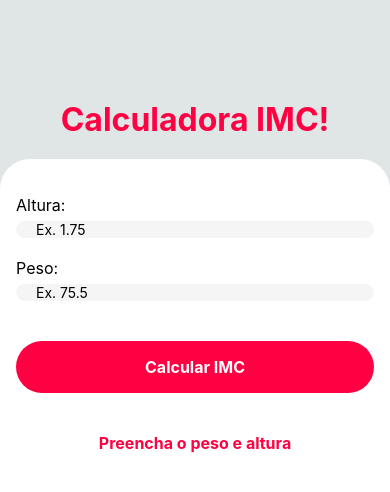
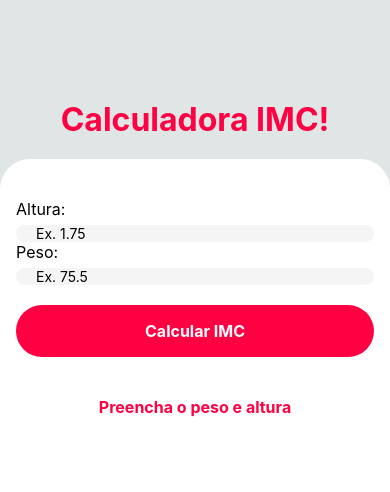
Before and after one commit to alvesdiogo/native-calc-imc, a React Native app: screen / in a window 390 px wide. Shown: the top 492 px of the page. Built offline with nearby package versions, Linux system fonts and the light colour scheme.

Commit message:
Ajustando os espaçamentos e adicionando o pressable, clicando fora do input e fechando teclado

```diff
--- a/src/components/Form/index.js
+++ b/src/components/Form/index.js
@@ -1,4 +1,13 @@
-import { StyleSheet, Text, View, TextInput, TouchableOpacity, Vibration } from 'react-native';
+import {
+  StyleSheet,
+  Text,
+  View,
+  TextInput,
+  TouchableOpacity,
+  Vibration,
+  Pressable,
+  Keyboard,
+} from 'react-native';
 import ResultImc from './ResultImc';
 import { useState } from 'react';
 import styles from './style';
@@ -12,7 +21,8 @@ export default function Form() {
   const [errorMessage, setErrorMessage] = useState(null);
 
   function imcCalculator() {
-    return setImc((weight / (height * height)).toFixed(2));
+    let heightFormat = height.replace(',', '.');
+    return setImc((weight / (heightFormat * heightFormat)).toFixed(2));
   }
 
   function verificationImc() {
@@ -41,6 +51,7 @@ export default function Form() {
   }
 
   return (
+    <Pressable onPress={Keyboard.dismiss} style={styles.form}>
       <View style={styles.container}>
         <View style={styles.inputContainer}>
           <Text style={styles.label}>Altura:</Text>
@@ -69,5 +80,6 @@ export default function Form() {
 
         <ResultImc result={imc} message={message} />
       </View>
+    </Pressable>
   );
 }
--- a/src/components/Form/style.js
+++ b/src/components/Form/style.js
@@ -1,20 +1,21 @@
 import { StyleSheet } from 'react-native';
 
 const styles = StyleSheet.create({
-  container: {
+  form: {
+    flex: 1,
     backgroundColor: '#FFFFFF',
+    width: '100%',
     height: '100%',
     borderTopLeftRadius: 30,
     borderTopRightRadius: 30,
     padding: 16,
+    paddingTop: 40,
   },
-  form: {
-    alignItems: 'center',
-    justifyContent: 'center',
-    padding: 20,
+  container: {
+    width: '100%',
+    height: '100%',
   },
   inputContainer: {
-    paddingTop: 20,
     justifyContent: 'left',
     alignItems: 'flex-start',
   },
@@ -39,7 +40,7 @@ const styles = StyleSheet.create({
     padding: 16,
     alignItems: 'center',
     justifyContent: 'center',
-    marginTop: 40,
+    marginTop: 20,
   },
   buttonText: {
     fontSize: 16,
```
Lines whose indentation alone changed are shown as unchanged.
